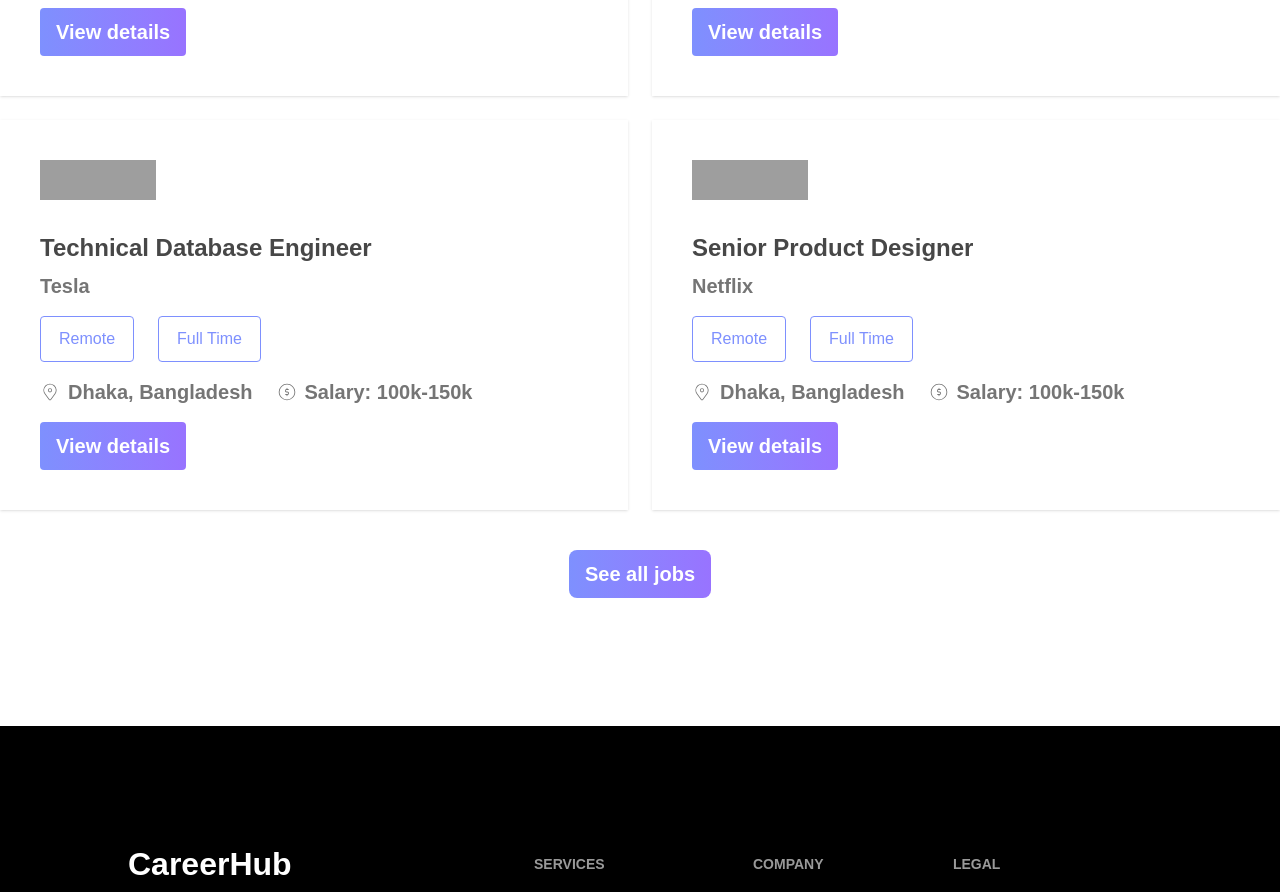
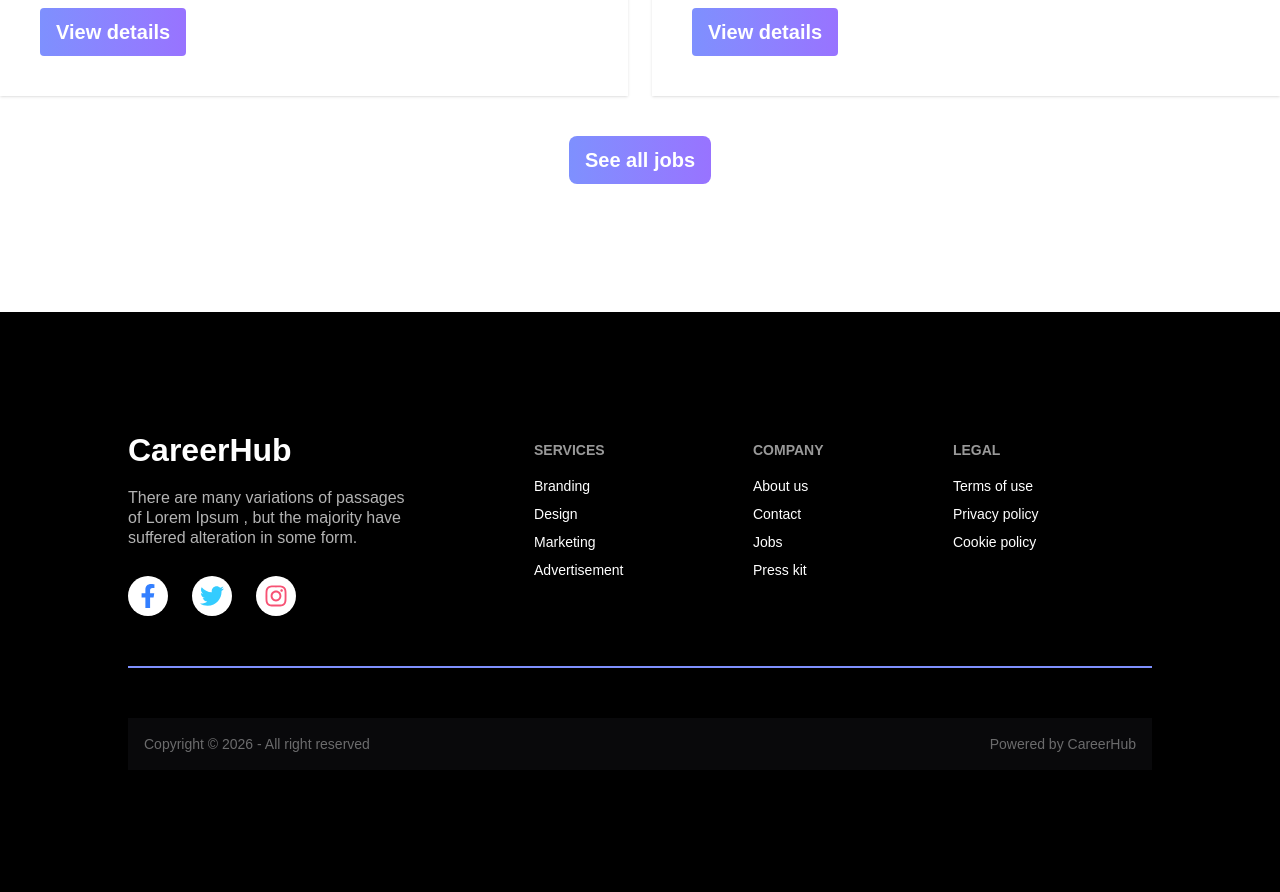
Before and after one commit to Sultana247/my-career-hub, a React (Vite) app: page / in a window 1280 px wide. Shown: the part 2400-3292 px from the top of the page. Built offline with nearby package versions, Linux system fonts and the light colour scheme; grey boxes are pictures that could not be loaded.

Commit message:
handle show all jobs button

```diff
--- a/src/components/FeateuredJobs.jsx
+++ b/src/components/FeateuredJobs.jsx
@@ -3,6 +3,7 @@ import Jobs from './Jobs';
 
 const FeateuredJobs = () => {
     const [jobs, setJobs] = useState([])
+    const [dataLength, setDatalength]= useState(4);
     useEffect(()=>{
         fetch('jobs.json')
         .then(res=>res.json())
@@ -20,13 +21,13 @@ const FeateuredJobs = () => {
 
                          <div className='grid grid-cols-2 gap-6'>
                              {
-                            jobs.map(job=><Jobs job={job} key={job.id}></Jobs>)
+                            jobs.slice(0, dataLength).map(job=><Jobs job={job} key={job.id}></Jobs>)
                           }
 
 
                          </div>
-                         <div className='flex justify-center mt-10 mb-32'>
-                            <button className="rounded-lg bg-linear-to-r from-[#7E90FE] to-[#9873FF] font-bold text-xl text-white px-4 py-2.5 ">See all jobs</button>
+                         <div className={dataLength === jobs.length ? 'hidden' : 'flex justify-center mt-10 mb-32'}>
+                            <button onClick={()=>setDatalength(jobs.length)} className="rounded-lg bg-linear-to-r from-[#7E90FE] to-[#9873FF] font-bold text-xl text-white px-4 py-2.5 ">See all jobs</button>
                           </div>
             </div>
         </div>
```
